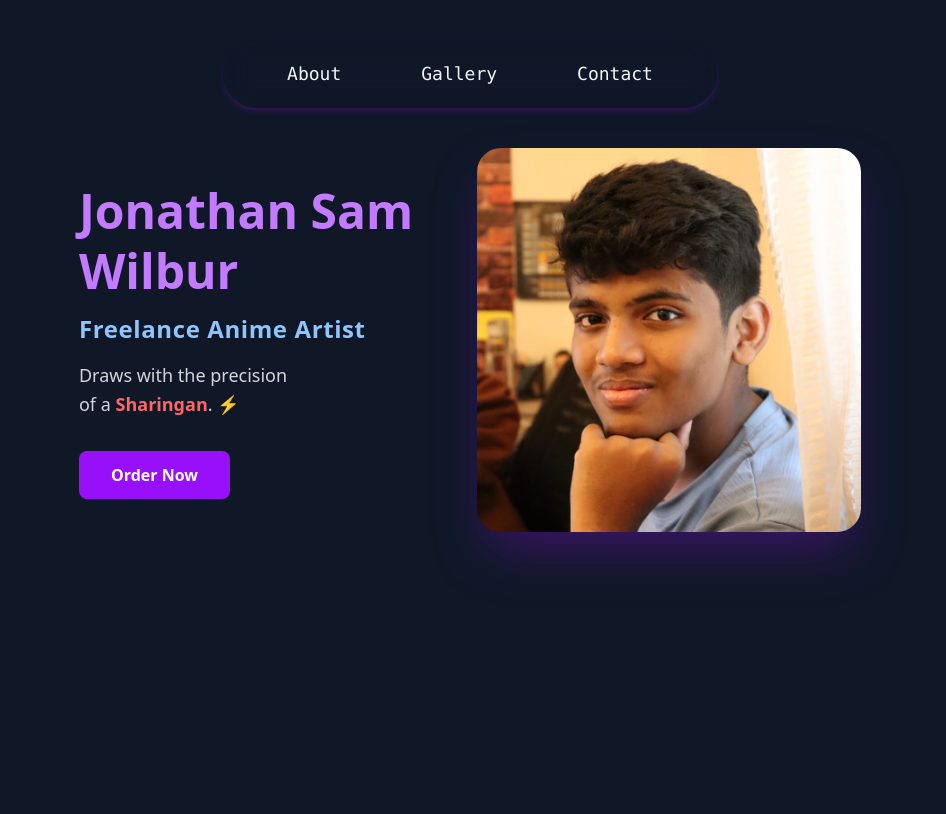
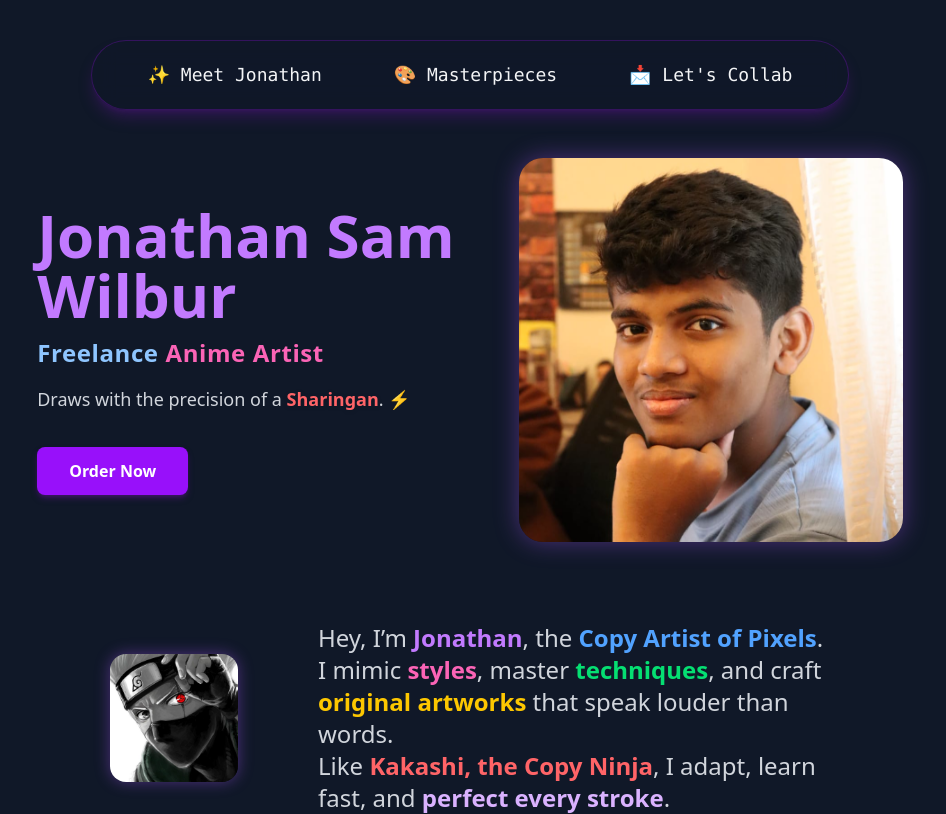
Before and after one commit to xVaibsMx/jonathan, a React (Vite) app in the folder Frontend/: page / in a window 1280 px wide. Shown: the whole page, without its empty margins (170-1116 px from the left). Built offline with nearby package versions, Linux system fonts and the light colour scheme.

Commit message:
Completed Hero Section.

```diff
--- a/Frontend/src/App.jsx
+++ b/Frontend/src/App.jsx
@@ -2,12 +2,16 @@ import React from 'react'
 import { BrowserRouter as Router, Routes, Route } from 'react-router-dom'
 import Landing from './Routes/Landing'
 import NavBar from './Components/NavBar'
+import About from './Routes/About'
+import Gallery from './Routes/Gallery'
 function App() {
   return (
     <Router>
       <NavBar />
       <Routes>
         <Route path="/" element={<Landing />}></Route>
+        <Route path="/about" element={<About />}></Route>
+        <Route path="/gallery" element={<Gallery />}></Route>
       </Routes>
     </Router>
   )
--- /dev/null
+++ b/Frontend/src/Components/Hero.jsx
@@ -0,0 +1,90 @@
+import React from 'react'
+import januImg from '../Assets/Jonathan.jpeg'
+import kakashi from '../Assets/Kakashi.jpg'
+
+const Hero = () => {
+  return (
+    <section className="mt-12 text-gray-100">
+      {/* 🔥 Top Main Hero */}
+      <div className="flex flex-col md:flex-row justify-center items-center gap-16 px-6">
+        {/* Left Text Section */}
+        <div className="text-center md:text-left">
+          <h1 className="text-5xl md:text-6xl font-extrabold text-purple-400 ">
+            Jonathan Sam <br /> Wilbur
+          </h1>
+          <h2 className="text-2xl mt-3 text-blue-300 font-semibold tracking-wide">
+            Freelance <span className="text-pink-400">Anime Artist</span>
+          </h2>
+          <p className="mt-4 text-lg text-gray-300 max-w-sm leading-relaxed mx-auto md:mx-0">
+            Draws with the precision of a{' '}
+            <span className="text-red-400 font-bold drop-shadow-sm">
+              Sharingan
+            </span>
+            . ⚡
+          </p>
+
+          {/* Instagram Button */}
+          <a
+            href="https://www.instagram.com/official_anime_art_sales/"
+            target="_blank"
+            rel="noopener noreferrer"
+            className="inline-block mt-8 px-8 py-3 bg-purple-600 hover:bg-purple-700 rounded-lg text-white font-semibold transition-all duration-300 shadow-md shadow-purple-900/50"
+          >
+            Order Now
+          </a>
+        </div>
+
+        {/* Right Main Image */}
+        <div className="w-72 h-72 md:w-96 md:h-96 overflow-hidden rounded-3xl shadow-[0_0_25px_rgba(168,85,247,0.4)]">
+          <img
+            src={januImg}
+            alt="Artwork"
+            className="w-full h-full object-cover transform transition-all duration-500 ease-in-out hover:scale-110 hover:rotate-1"
+          />
+        </div>
+      </div>
+
+      {/* 🔥 Kakashi Inspired Section */}
+      <div className="flex flex-col md:flex-row justify-center items-center gap-10 md:gap-20 mt-20 text-center md:text-left px-6">
+        {/* Kakashi Image */}
+        <div className="w-28 h-28 md:w-32 md:h-32 overflow-hidden rounded-2xl shadow-[0_0_15px_rgba(168,85,247,0.4)]">
+          <img
+            src={kakashi}
+            alt="Kakashi"
+            className="w-full h-full object-cover transform transition-all duration-500 ease-in-out hover:scale-110"
+          />
+        </div>
+
+        {/* Kakashi-Inspired Intro Text */}
+        <div className="max-w-lg text-gray-300 leading-relaxed">
+          <p className="text-xl md:text-2xl font-light">
+            Hey, I’m <span className="text-purple-400 font-bold">Jonathan</span>
+            , the{' '}
+            <span className="text-blue-400 font-semibold">
+              Copy Artist of Pixels
+            </span>
+            . <br />I mimic{' '}
+            <span className="text-pink-400 font-semibold">styles</span>, master{' '}
+            <span className="text-green-400 font-semibold">techniques</span>,
+            and craft{' '}
+            <span className="text-yellow-400 font-semibold">
+              original artworks
+            </span>{' '}
+            that speak louder than words. <br />
+            Like{' '}
+            <span className="text-red-400 font-bold">
+              Kakashi, the Copy Ninja
+            </span>
+            , I adapt, learn fast, and{' '}
+            <span className="text-purple-300 font-semibold">
+              perfect every stroke
+            </span>
+            .
+          </p>
+        </div>
+      </div>
+    </section>
+  )
+}
+
+export default Hero
--- a/Frontend/src/Components/NavBar.jsx
+++ b/Frontend/src/Components/NavBar.jsx
@@ -2,19 +2,19 @@ import React from 'react'
 
 const NavBar = () => {
   return (
-    <section className="flex justify-center pt-10">
-      <ul className="flex gap-12 text-lg font-mono bg-gray-900/80 text-gray-100 rounded-full py-3 px-12 shadow-md shadow-purple-900/40 backdrop-blur-md">
+    <nav className="flex justify-center pt-10">
+      <ul className="flex gap-10 text-lg font-mono bg-gray-900/80 text-gray-100 rounded-full py-3 px-10 shadow-lg shadow-purple-900/40 backdrop-blur-md border border-purple-800/40">
         <li className="cursor-pointer rounded-full px-4 py-2 hover:bg-purple-500 hover:text-white transition-all duration-300 ease-in-out">
-          About
+          ✨ Meet Jonathan
         </li>
         <li className="cursor-pointer rounded-full px-4 py-2 hover:bg-purple-500 hover:text-white transition-all duration-300 ease-in-out">
-          Gallery
+          🎨 Masterpieces
         </li>
         <li className="cursor-pointer rounded-full px-4 py-2 hover:bg-purple-500 hover:text-white transition-all duration-300 ease-in-out">
-          Contact
+          📩 Let's Collab
         </li>
       </ul>
-    </section>
+    </nav>
   )
 }
 
--- /dev/null
+++ b/Frontend/src/Routes/About.jsx
@@ -0,0 +1,7 @@
+import React from 'react'
+
+const About = () => {
+  return <div>About</div>
+}
+
+export default About
--- /dev/null
+++ b/Frontend/src/Routes/Gallery.jsx
@@ -0,0 +1,7 @@
+import React from 'react'
+
+const Gallery = () => {
+  return <div>Gallery</div>
+}
+
+export default Gallery
--- a/Frontend/src/Routes/Landing.jsx
+++ b/Frontend/src/Routes/Landing.jsx
@@ -1,43 +1,10 @@
 import React from 'react'
-import januImg from '../Assets/Jonathan.jpeg'
+import Hero from '../Components/Hero'
 
 const Landing = () => {
   return (
     <main>
-      <div className="flex justify-center items-center gap-16 mt-10 text-gray-100">
-        {/* Left Text Section */}
-        <div>
-          <h1 className="text-5xl font-extrabold text-purple-400 leading-tight">
-            Jonathan Sam <br /> Wilbur
-          </h1>
-          <h2 className="text-2xl mt-3 text-blue-300 font-semibold tracking-wide">
-            Freelance Anime Artist
-          </h2>
-          <p className="mt-4 text-lg text-gray-300 max-w-sm leading-relaxed">
-            Draws with the precision <br /> of a{' '}
-            <span className="text-red-400 font-bold">Sharingan</span>. ⚡
-          </p>
-
-          {/* Instagram Button */}
-          <a
-            href="https://www.instagram.com/official_anime_art_sales/"
-            target="_blank"
-            rel="noopener noreferrer"
-            className="inline-block mt-8 px-8 py-3 bg-purple-600 hover:bg-purple-700 rounded-lg text-white font-semibold transition-colors duration-300"
-          >
-            Order Now
-          </a>
-        </div>
-
-        {/* Right Image Section */}
-        <div className="w-96 h-96 overflow-hidden rounded-3xl shadow-2xl shadow-purple-800/50">
-          <img
-            src={januImg}
-            alt="Artwork"
-            className="w-full h-full object-cover transform transition-all duration-500 ease-in-out hover:scale-110 hover:rotate-1"
-          />
-        </div>
-      </div>
+      <Hero />
     </main>
   )
 }
```
Also changed, not shown: Frontend/src/Assets/Kakashi.jpg (added), Frontend/src/Assets/Logo.jpg (deleted).
